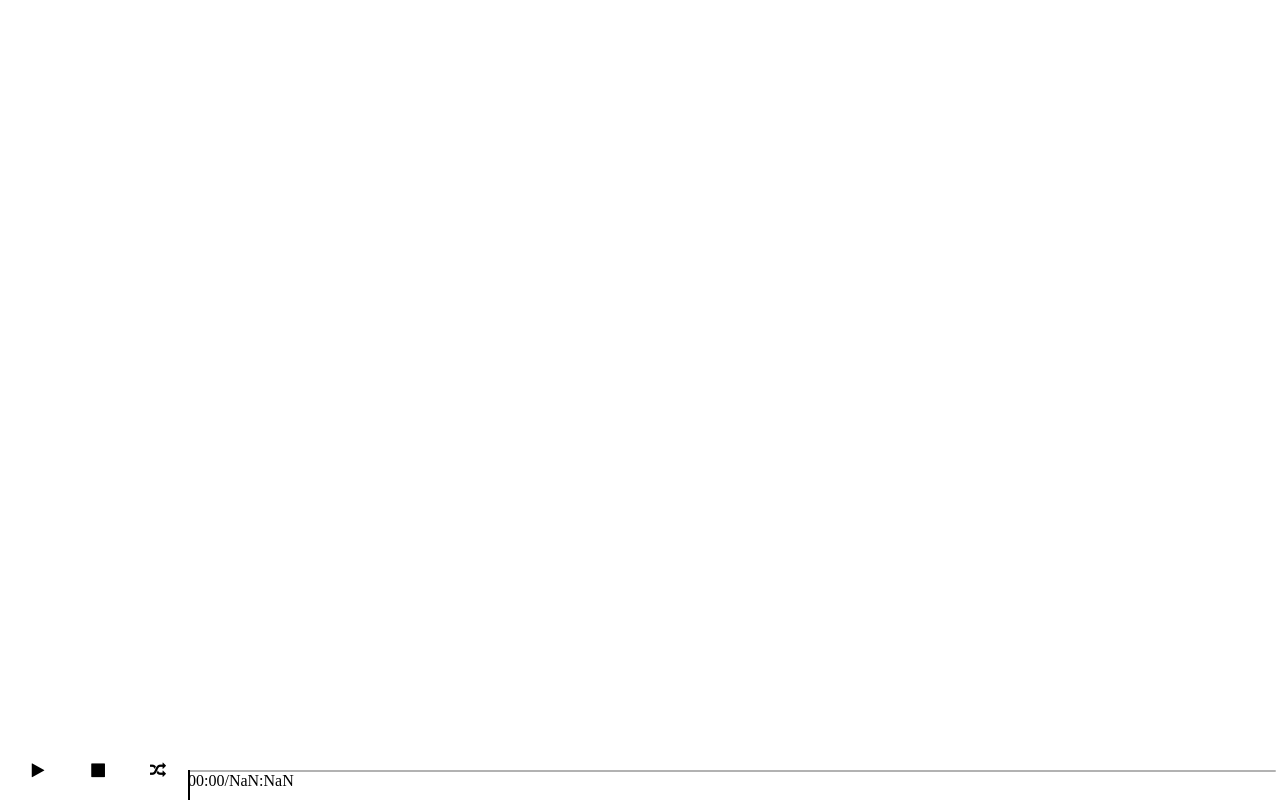
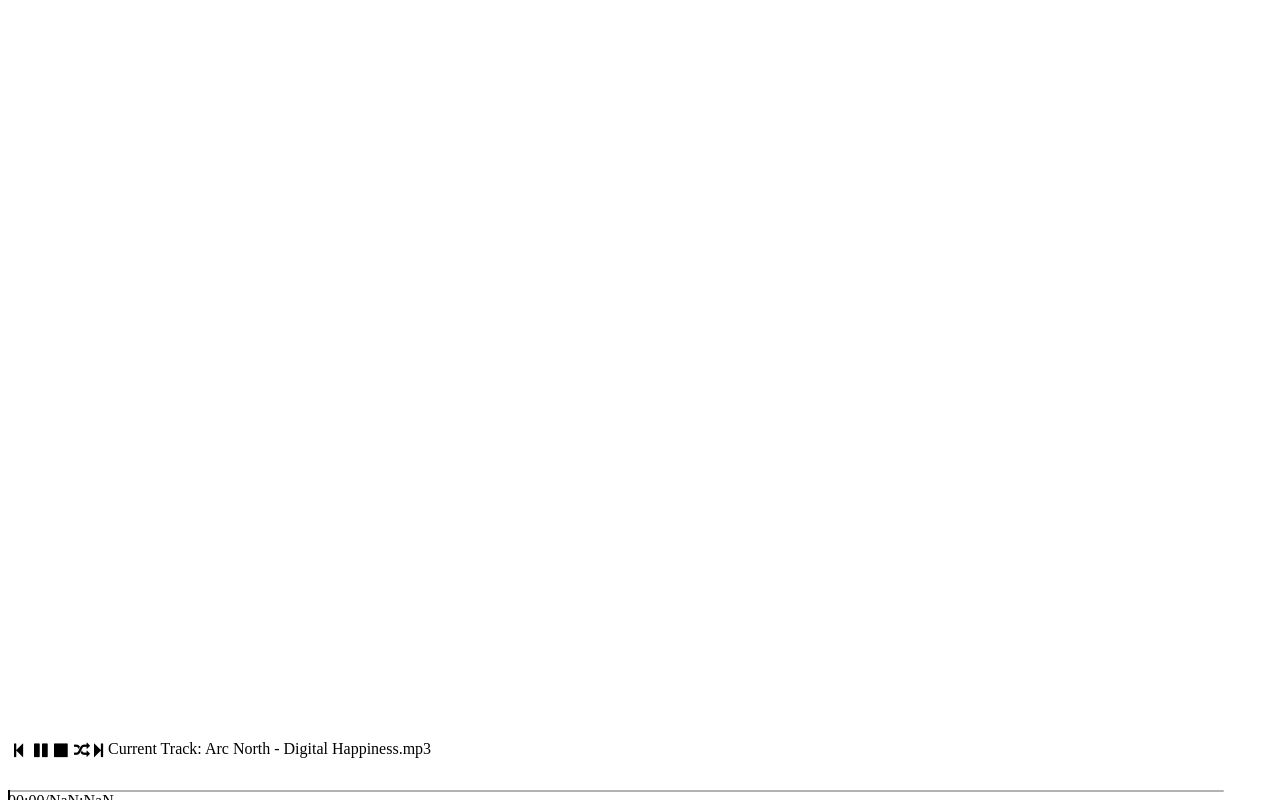
Before and after one commit to Jypotheren734x/Jukebox, a plain HTML site: page index.html in a window 1280 px wide. Both pictures are taken after a click on the button 38 px from the left and 770 px from the top of the page. Drawn offline with Linux system fonts and the light colour scheme.

Commit message:
Back and forth

```diff
--- a/css/stylesheet.css
+++ b/css/stylesheet.css
@@ -6,8 +6,8 @@
 }
 
 #playbtn{
-    height: 60px;
-    width: 60px;
+    height: 20px;
+    width: 20px;
     border: none;
     background-size: 50% 50%;
     background-repeat: no-repeat;
@@ -18,8 +18,8 @@
 }
 
 #stopbtn{
-    height:60px;
-    width: 60px;
+    height:20px;
+    width: 20px;
     border: none;
     background-size: 50% 50%;
     background-repeat: no-repeat;
@@ -31,8 +31,34 @@
 
 
 #shufflebtn{
-    height:60px;
-    width: 60px;
+    height: 20px;
+    width: 20px;
+    border: none;
+    background-size: 50% 50%;
+    background-repeat: no-repeat;
+    background-position: center;
+    background: transparent;
+    float:left;
+    outline:none;
+}
+
+
+#nextbtn{
+    height: 20px;
+    width: 20px;
+    border: none;
+    background-size: 50% 50%;
+    background-repeat: no-repeat;
+    background-position: center;
+    background: transparent;
+    float:left;
+    outline:none;
+}
+
+
+#previousbtn{
+    height: 20px;
+    width: 20px;
     border: none;
     background-size: 50% 50%;
     background-repeat: no-repeat;
@@ -44,7 +70,7 @@
 
 
 #timeline{
-    width: 85%;
+    width: 95%;
     height: 2px;
     margin-top: 30px;
     float: left;
--- a/index.html
+++ b/index.html
@@ -15,12 +15,15 @@
 				<source id="mp3" type="audio/mp3">
 			</audio>
 			<div id="player">
+				<button id="previousbtn" class="fa fa-step-backward"></button>
 				<button id="playbtn" class="fa fa-pause"></button>
 				<button id="stopbtn" class="fa fa-stop"></button>
 				<button id="shufflebtn" class="fa fa-random"></button>
+				<button id="nextbtn" class="fa fa-step-forward"></button>
 				<div id="timeline"><div id="indicator"></div>
 				</div>
 				<div id="duration">0:00/0:00</div>
+				<div id="current_song">Current Song: </div>
 			</div>
 		</footer>
 		<script src="js/script.js"></script>
--- a/js/jukebox.js
+++ b/js/jukebox.js
@@ -2,7 +2,7 @@
  * Created by komar on 6/7/2017.
  */
 function Track(path) {
-	var self = this;
+	let self = this;
 	this.audio = new Audio();
 	this.audio.src = path;
 	this.path = path;
@@ -12,7 +12,7 @@ function Track(path) {
 		this.audio.addEventListener('loadedmetadata', function() {
 			self.duration = self.audio.duration;
 			self.loaded = true;
-			$('#tracks').innerHTML += "<div><button class='trackbtn' onclick='jukebox.changeTrack(\"  "+self.path+"\")'>"+self.name+"<span style='float: right'>"+formatSecondsAsTime(self.audio.duration)+"</span></button></div>";
+			$('#tracks').innerHTML += "<div><button class='trackbtn' onclick='jukebox.changeTrack(new Track(\""+self.path+"\"))'>"+self.name+"<span style='float: right'>"+formatSecondsAsTime(self.audio.duration)+"</span></button></div>";
 		});
 	};
 }
@@ -66,7 +66,8 @@ function Player(){
 		this.indicator = $('#indicator');
 		this.timeline = $('#timeline');
 		this.duration_indicator = $('#duration');
-		var self = this;
+		this.current_track = $('#current_song');
+		let self = this;
 		this.timelineWidth = this.timeline.offsetWidth - this.indicator.offsetWidth;
 		this.playbtn.addEventListener("click", play);
 		this.stopbtn.addEventListener("click", stop);
@@ -96,7 +97,7 @@ function Player(){
 			self.onplayhead = false;
 		}
 		function moveplayhead(event) {
-			var newMargLeft = event.clientX - getPosition(self.timeline);
+			let newMargLeft = event.clientX - getPosition(self.timeline);
 
 			if (newMargLeft >= 0 && newMargLeft <= self.timelineWidth) {
 				self.indicator.style.marginLeft = newMargLeft + "px";
@@ -109,7 +110,7 @@ function Player(){
 			}
 		}
 		function timeUpdate() {
-			var playPercent = self.timelineWidth * (self.music.currentTime / self.duration);
+			let playPercent = self.timelineWidth * (self.music.currentTime / self.duration);
 			self.duration_indicator.innerHTML = ""+ formatSecondsAsTime(Math.floor(self.music.currentTime)) +"/"+ formatSecondsAsTime(Math.floor(self.duration));
 			self.indicator.style.marginLeft = playPercent + "px";
 			if (self.music.currentTime == self.duration) {
@@ -142,24 +143,37 @@ function Player(){
 			return el.getBoundingClientRect().left;
 		}
 		this.changeSrc = function(src) {
-			self.mp3src.src = src;
+			self.mp3src.src = src.path;
+			self.current_track.innerHTML = "Current Track: " + src.name;
 			self.music.load();
 			self.music.play();
+			self.playbtn.className = "";
+			self.playbtn.className = "fa fa-pause";
 		}
 	}
 }
 function Jukebox() {
-	var self = this;
+	let self = this;
 	this.library = new Library();
 	this.player = new Player();
 	this.player.init();
 	this.tracks_loaded = false;
 	this.drop_zone = $('#drop-zone');
+	this.shufflebtn = $('#shufflebtn');
+	this.nextbtn = $('#nextbtn');
+	this.previousbtn = $('#previousbtn');
+	this.nextbtn.addEventListener("click", next, false);
+	this.previousbtn.addEventListener("click", previous, false);
+	this.current_track = 0;
+	this.shufflebtn.addEventListener("click", function () {
+		shuffle(self.queue);
+		console.log(self.queue);
+	}, false);
 	this.drop_zone.addEventListener("dragover", getFile,false);
 	this.drop_zone.addEventListener("drop", openFile, false);
 	this.play = function () {
-		self.queue = self.library.tracks;
-		self.changeTrack(self.queue.pop().path);
+		self.queue = self.library.tracks
+		self.changeTrack(self.queue[self.current_track]);0
 		self.player.music.addEventListener("ended", next, false);
 	};
 	this.add = function () {
@@ -173,19 +187,26 @@ function Jukebox() {
 	this.changeTrack = function (track) {
 		this.player.changeSrc(track);
 	};
+	function previous() {
+		self.current_track--;
+		let previous = self.queue[self.current_track];
+		self.changeTrack(previous);
+	}
 	function next(){
-		var next = self.queue.pop();
-		console.log(next);
-		self.changeTrack(next.path);
+		self.current_track++;
+		let next = self.queue[self.current_track];
+		self.changeTrack(next);
 	}
 	function openFile(e) {
 		e.stopPropagation();
 		e.preventDefault();
-		var blob = window.URL || webkit.webkitURL;
-		var files = e.dataTransfer.files;
-		var file = files[0];
-		var fileUrl = blob.createObjectURL(file);
-		self.changeTrack(fileUrl);
+		let blob = window.URL || webkit.webkitURL;
+		let files = e.dataTransfer.files;
+		let file = files[0];
+		let fileUrl = blob.createObjectURL(file);
+		let track = new Track(fileUrl);
+		track.name = file.name;
+		self.changeTrack(track);
 	}
 	function getFile(e) {
 		e.stopPropagation();
--- a/js/main.js
+++ b/js/main.js
@@ -12,9 +12,9 @@ function $(element) {
 	}
 }
 function formatSecondsAsTime(secs, format) {
-	var hr  = Math.floor(secs / 3600);
-	var min = Math.floor((secs - (hr * 3600))/60);
-	var sec = Math.floor(secs - (hr * 3600) -  (min * 60));
+	let hr = Math.floor(secs / 3600);
+	let min = Math.floor((secs - (hr * 3600)) / 60);
+	let sec = Math.floor(secs - (hr * 3600) - (min * 60));
 
 	if (min < 10){
 		min = "0" + min;
@@ -25,3 +25,9 @@ function formatSecondsAsTime(secs, format) {
 
 	return min + ':' + sec;
 }
+function shuffle(a) {
+	for (let i = a.length; i; i--) {
+		let j = Math.floor(Math.random() * i);
+		[a[i - 1], a[j]] = [a[j], a[i - 1]];
+	}
+}
```
